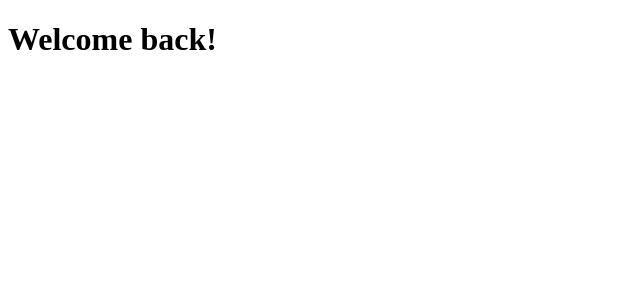
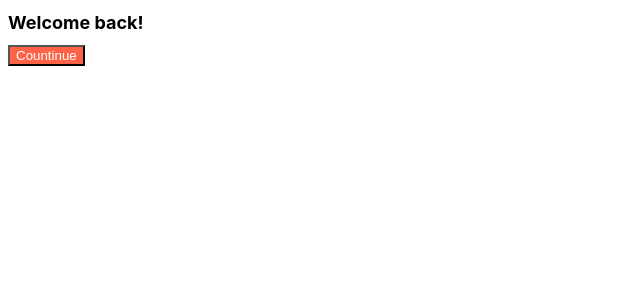
Before and after one commit to jaylim92/react-for-practice, a React (Create React App) app: page / in a window 1280 px wide. Shown: the top 300 px of the page, without its empty margins (0-640 px from the left). Built offline with nearby package versions, Linux system fonts and the light colour scheme.

Commit message:
import css

```diff
--- a/package.json
+++ b/package.json
@@ -6,6 +6,7 @@
     "@testing-library/jest-dom": "^5.16.2",
     "@testing-library/react": "^12.1.2",
     "@testing-library/user-event": "^13.5.0",
+    "prop-types": "^15.8.1",
     "react": "^17.0.2",
     "react-dom": "^17.0.2",
     "react-scripts": "5.0.0",
--- a/src/App.js
+++ b/src/App.js
@@ -1,7 +1,11 @@
+import Button from "./Button";
+import styles from "./App.module.css";
+
 function App() {
   return (
     <div>
-      <h1>Welcome back!</h1>
+      <h1 className={styles.title}>Welcome back!</h1>
+      <Button text={"Countinue"} />
     </div>
   );
 }
--- /dev/null
+++ b/src/App.module.css
@@ -0,0 +1,4 @@
+.title {
+    font-family: -apple-system, BlinkMacSystemFont, 'Segoe UI', Roboto, Oxygen, Ubuntu, Cantarell, 'Open Sans', 'Helvetica Neue', sans-serif;
+    font-size: 18px;
+}
--- /dev/null
+++ b/src/Button.js
@@ -0,0 +1,12 @@
+import propTypes from "prop-types";
+import styles from "./Button.module.css";
+
+function Button({ text }) {
+  return <button className={styles.btn}>{text}</button>;
+}
+
+Button.propTypes = {
+  text: propTypes.string.isRequired,
+};
+
+export default Button;
--- /dev/null
+++ b/src/Button.module.css
@@ -0,0 +1,4 @@
+.btn{
+    color: white;
+    background-color: tomato;
+}
```
Also changed, not shown: 1 other file (tests, documents, lock files or other folders).
